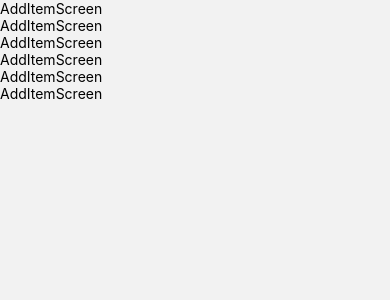
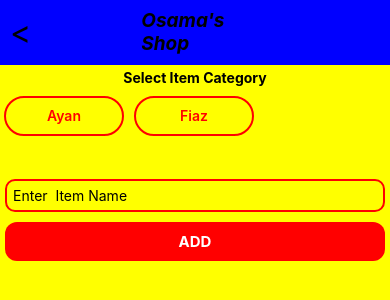
Before and after one commit to ayansheikh6600/Stock-Manage-App, a React Native app: screen /ItemScreen in a window 390 px wide. Shown: the top 300 px of the page. Built offline with nearby package versions, Linux system fonts and the light colour scheme.

Commit message:
Some changes and category selection

```diff
--- a/Screens/Add Item/index.js
+++ b/Screens/Add Item/index.js
@@ -1,18 +1,165 @@
-import { View, Text } from 'react-native'
-import React from 'react'
+import {
+  View,
+  Text,
+  TouchableOpacity,
+  ScrollView,
+  TextInput,
+} from "react-native";
+import React, { useEffect, useState } from "react";
+import { SafeAreaView } from "react-native-safe-area-context";
+import { useNavigation } from "@react-navigation/native";
 
 const AddItemScreen = () => {
+  const tempArry = ["Ayan", "Fiaz"];
+
+  const [value, setValue] = useState(false)
+
+  console.log(value);
+
+  useEffect(()=>{
+
+
+
+
+  }, [value])
+
+  const ActiveCateStyle = {
+    backgroundColor: "red",
+    marginRight: 10,
+    height: 40,
+    width: 120,
+    color: "white",
+    fontWeight: "600",
+    textAlign: "center",
+    paddingVertical: 9,
+    borderRadius: 120,
+  };
+
+  const NonActiveStyle = {
+    borderWidth: 2,
+    borderColor: "red",
+    marginRight: 10,
+    fontWeight: "600",
+    color: "red",
+    height: 40,
+    width: 120,
+    textAlign: "center",
+    paddingVertical: 9,
+    borderRadius: 120,
+  };
+  const navigation = useNavigation();
   return (
-    <View>
-      <Text>AddItemScreen</Text>
-      <Text>AddItemScreen</Text>
-      <Text>AddItemScreen</Text>
-      <Text>AddItemScreen</Text>
+    <SafeAreaView style={{ flex: 1 }}>
+      <View style={{ flex: 1, backgroundColor: "red" }}>
+        <View
+          style={{ flex: 1, backgroundColor: "blue", flexDirection: "row" }}
+        >
+          <View style={{ flex: 1, justifyContent: "center", paddingLeft: 10 }}>
+            <TouchableOpacity onPress={() => navigation.navigate("Home")}>
+              <Text style={{ fontSize: 32 }}>{"<"}</Text>
+            </TouchableOpacity>
+          </View>
+          <View style={{ flex: 1, justifyContent: "center", paddingLeft: 10 }}>
+            <Text
+              style={{ fontSize: 19, fontWeight: "700", fontStyle: "italic" }}
+            >
+              Osama's Shop
+            </Text>
+          </View>
+          <View
+            style={{
+              flex: 1,
+              justifyContent: "center",
+              alignItems: "flex-end",
+              paddingHorizontal: 3,
+            }}
+          >
+            {/* <TouchableOpacity
+              style={{ backgroundColor: "red", padding: 10, borderRadius: 10 }}
+            >
+              <Text>Add Items</Text>
+            </TouchableOpacity> */}
+          </View>
+        </View>
+        <View style={{ flex: 12, backgroundColor: "yellow" }}>
+          <View style={{ flex: 1.5, padding: 4, gap: 10 }}>
+            <Text style={{ textAlign: "center", fontWeight: "bold" }}>
+              Select Item Category
+            </Text>
+            <ScrollView horizontal contentContainerStyle={{ width: "100%" }}>
 
-      <Text>AddItemScreen</Text>
-      <Text>AddItemScreen</Text>
-    </View>
-  )
-}
+              {value ? tempArry.map((e)=>{
+                if(value == e){
+                  return(
+                    <Text style={ActiveCateStyle} onPress={()=>setValue(e)}>{e}</Text>
+                  )
+                }else{
+                  return(
+                    <Text style={NonActiveStyle} onPress={()=>setValue(e)}>{e}</Text>
+                  )
+                }
 
-export default AddItemScreen
+              }) : tempArry.map((e)=>{
+                return(
+                  <Text style={NonActiveStyle} onPress={()=>setValue(e)}>{e}</Text>
+                )
+              })}
+              {/* <Text
+                style={NonActiveStyle}
+              >
+                Ayan
+              </Text>
+              <Text
+                style={NonActiveStyle}
+              >
+                Faiz
+              </Text> */}
+              {/* <Text style={{backgroundColor: "red" , marginRight:10, height:40, width:120, textAlign:"center", paddingVertical:9, borderRadius:120}}>Ayan</Text>
+            <Text style={{backgroundColor: "red" , marginRight:10, height:40, width:120, textAlign:"center", paddingVertical:9, borderRadius:120}}>Ayan</Text>
+            <Text style={{backgroundColor: "red" , marginRight:10, height:40, width:120, textAlign:"center", paddingVertical:9, borderRadius:120}}>Ayan</Text>
+            <Text style={{backgroundColor: "red" , marginRight:10, height:40, width:120, textAlign:"center", paddingVertical:9, borderRadius:120}}>Ayan</Text>
+            <Text style={{backgroundColor: "red" , marginRight:10, height:40, width:120, textAlign:"center", paddingVertical:9, borderRadius:120}}>Ayan</Text>
+            <Text style={{backgroundColor: "red" , marginRight:10, height:40, width:120, textAlign:"center", paddingVertical:9, borderRadius:120}}>Ayan</Text>
+            <Text style={{backgroundColor: "red" , marginRight:10, height:40, width:120, textAlign:"center", paddingVertical:9, borderRadius:120}}>Ayan</Text>
+             */}
+            </ScrollView>
+          </View>
+          <View style={{ flex: 10 }}>
+            <View style={{ flex: 1, padding: 5, gap: 10 }}>
+              <TextInput
+                style={{
+                  borderColor: "red",
+                  borderWidth: 2,
+                  padding: 6,
+                  fontSize: 14,
+                  borderRadius: 10,
+                }}
+                placeholder={`Enter ${value?value:""} Item Name`}
+              />
+              <TouchableOpacity
+                style={{
+                  backgroundColor: "red",
+                  padding: 10,
+                  borderRadius: 12,
+                }}
+              >
+                <Text
+                  style={{
+                    textAlign: "center",
+                    color: "white",
+                    fontWeight: "bold",
+                    fontSize: 15,
+                  }}
+                >
+                  ADD
+                </Text>
+              </TouchableOpacity>
+            </View>
+          </View>
+        </View>
+      </View>
+    </SafeAreaView>
+  );
+};
+
+export default AddItemScreen;
```
